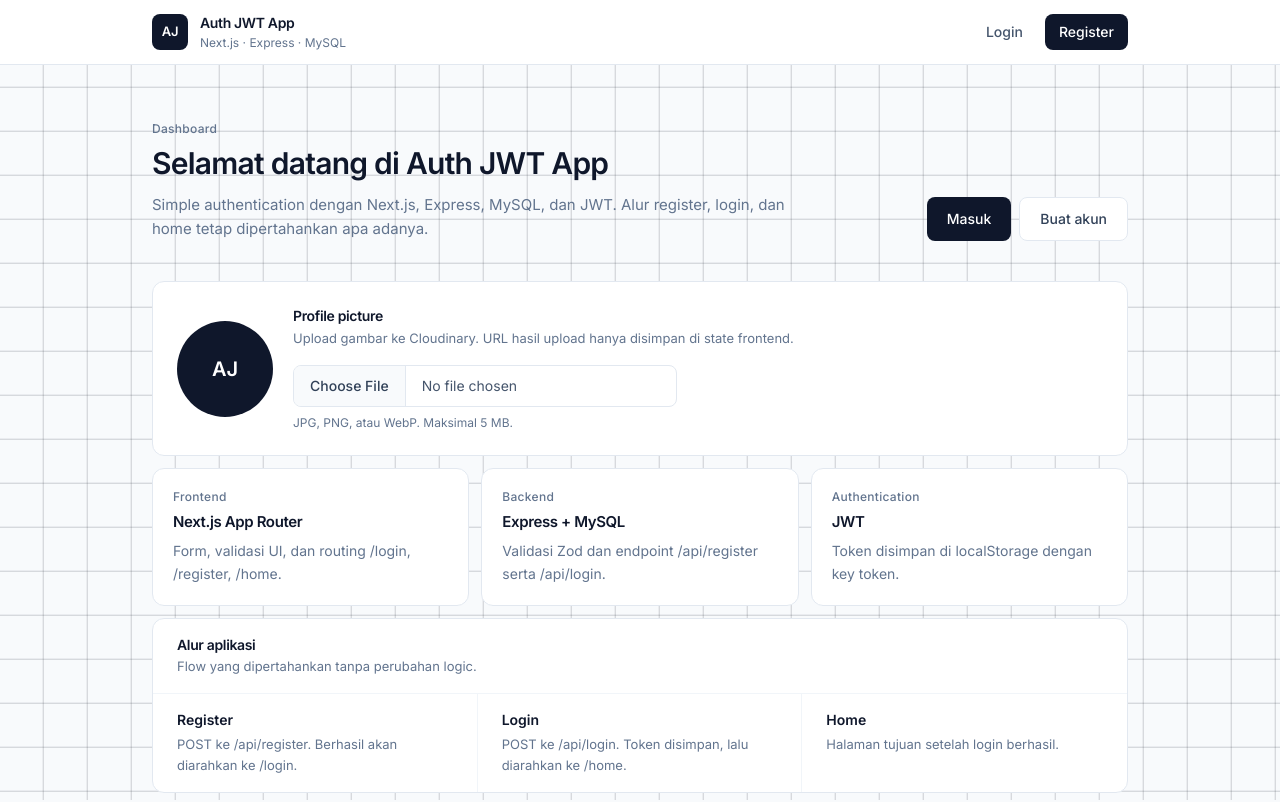
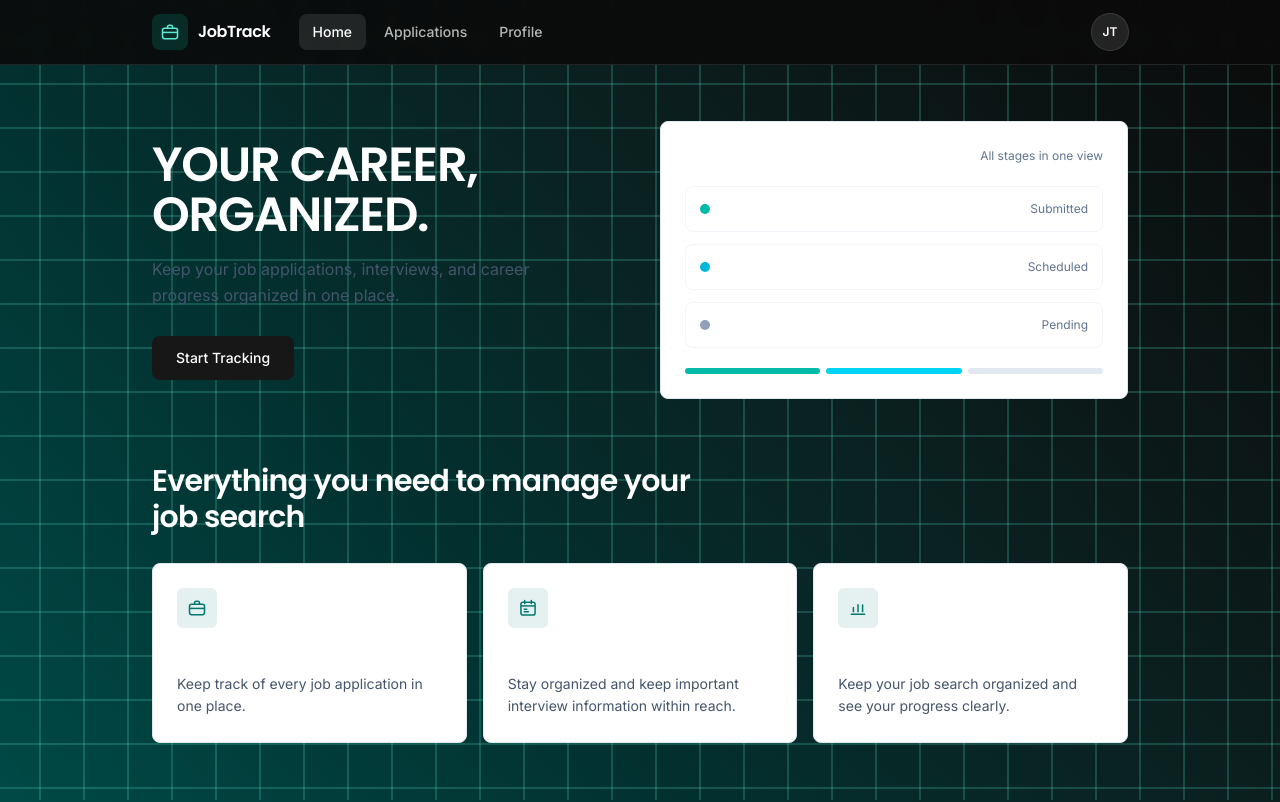
Before and after one commit to FaletehanAlF/auth-jwt-app, a Next.js app in the folder frontend/: page /home in a window 1280 px wide. Shown: the top 802 px of the page. Built offline with nearby package versions, Linux system fonts and the light colour scheme.

Commit message:
update feature

```diff
--- /dev/null
+++ b/frontend/src/app/applications/page.tsx
@@ -0,0 +1,23 @@
+import Link from "next/link";
+
+export default function ApplicationsPage() {
+  return (
+    <main className="flex min-h-dvh items-center justify-center bg-slate-50 p-4">
+      <div className="w-full max-w-sm rounded-lg border border-slate-200 bg-white p-6 text-center">
+        <h1 className="font-display text-xl font-semibold tracking-tight">
+          Applications
+        </h1>
+        <p className="mt-2 text-sm leading-relaxed text-slate-600">
+          Halaman Applications belum tersedia. Fitur ini akan menampilkan
+          daftar lamaran pekerjaan Anda.
+        </p>
+        <Link
+          href="/home"
+          className="mt-5 inline-flex h-11 items-center justify-center rounded-lg bg-neutral-900 px-5 text-sm font-medium text-white transition-colors duration-150 hover:bg-neutral-800 focus-visible:outline-none focus-visible:ring-2 focus-visible:ring-neutral-900 focus-visible:ring-offset-2"
+        >
+          Kembali ke Home
+        </Link>
+      </div>
+    </main>
+  );
+}
--- a/frontend/src/app/home/page.tsx
+++ b/frontend/src/app/home/page.tsx
@@ -1,6 +1,6 @@
 "use client";
 
-import type { ChangeEvent } from "react";
+import type { ChangeEvent, ReactNode } from "react";
 import { useState } from "react";
 import Image from "next/image";
 import Link from "next/link";
@@ -17,37 +17,78 @@ type CloudinaryResponse = {
   };
 };
 
-const stack = [
+const features: { title: string; desc: string; icon: ReactNode }[] = [
   {
-    title: "Frontend",
-    value: "Next.js App Router",
-    desc: "Form, validasi UI, dan routing /login, /register, /home.",
+    title: "Application Tracking",
+    desc: "Keep track of every job application in one place.",
+    icon: (
+      <svg viewBox="0 0 24 24" fill="none" aria-hidden="true" className="h-5 w-5">
+        <rect
+          x="3"
+          y="7.5"
+          width="18"
+          height="12.5"
+          rx="2.5"
+          stroke="currentColor"
+          strokeWidth="1.8"
+        />
+        <path
+          d="M9 7.5V6a2 2 0 0 1 2-2h2a2 2 0 0 1 2 2v1.5"
+          stroke="currentColor"
+          strokeWidth="1.8"
+        />
+        <path d="M3 12.5h18" stroke="currentColor" strokeWidth="1.8" />
+      </svg>
+    ),
   },
   {
-    title: "Backend",
-    value: "Express + MySQL",
-    desc: "Validasi Zod dan endpoint /api/register serta /api/login.",
+    title: "Interview Management",
+    desc: "Stay organized and keep important interview information within reach.",
+    icon: (
+      <svg viewBox="0 0 24 24" fill="none" aria-hidden="true" className="h-5 w-5">
+        <rect x="3.5" y="5" width="17" height="15.5" rx="2.5" stroke="currentColor" strokeWidth="1.8" />
+        <path d="M3.5 9.5h17" stroke="currentColor" strokeWidth="1.8" />
+        <path
+          d="M8 3v3.5M16 3v3.5"
+          stroke="currentColor"
+          strokeWidth="1.8"
+          strokeLinecap="round"
+        />
+        <path
+          d="M7.5 13.5h3M7.5 16.5h5"
+          stroke="currentColor"
+          strokeWidth="1.8"
+          strokeLinecap="round"
+        />
+      </svg>
+    ),
   },
   {
-    title: "Authentication",
-    value: "JWT",
-    desc: "Token disimpan di localStorage dengan key token.",
+    title: "Career Progress",
+    desc: "Keep your job search organized and see your progress clearly.",
+    icon: (
+      <svg viewBox="0 0 24 24" fill="none" aria-hidden="true" className="h-5 w-5">
+        <path
+          d="M4 19.5h16"
+          stroke="currentColor"
+          strokeWidth="1.8"
+          strokeLinecap="round"
+        />
+        <path
+          d="M6.5 16.5v-5M12 16.5V8M17.5 16.5v-8"
+          stroke="currentColor"
+          strokeWidth="1.8"
+          strokeLinecap="round"
+        />
+      </svg>
+    ),
   },
 ];
 
-const flow = [
-  {
-    title: "Register",
-    desc: "POST ke /api/register. Berhasil akan diarahkan ke /login.",
-  },
-  {
-    title: "Login",
-    desc: "POST ke /api/login. Token disimpan, lalu diarahkan ke /home.",
-  },
-  {
-    title: "Home",
-    desc: "Halaman tujuan setelah login berhasil.",
-  },
+const pipelineStages = [
+  { name: "Applied", note: "Submitted", dot: "bg-teal-500" },
+  { name: "Interview", note: "Scheduled", dot: "bg-cyan-500" },
+  { name: "Offer", note: "Pending", dot: "bg-slate-400" },
 ];
 
 export default function HomePage() {
@@ -111,81 +152,198 @@ export default function HomePage() {
   }
 
   return (
-    <div className="relative min-h-screen bg-slate-50 text-slate-900">
+    <div className="relative min-h-screen bg-linear-to-tr from-teal-800 via-teal-950 to-neutral-950 text-white">
       <div aria-hidden="true" className="pointer-events-none fixed inset-0">
         <ShapeGrid
           direction="diagonal"
           speed={0.4}
           squareSize={44}
-          borderColor="rgba(15, 23, 42, 0.1)"
-          hoverFillColor="rgba(13, 148, 136, 0.25)"
+          borderColor="rgba(94, 234, 212, 0.22)"
+          hoverFillColor="rgba(45, 212, 191, 0.35)"
           shape="square"
           hoverTrailAmount={5}
         />
       </div>
       <div className="relative">
-      <header className="border-b border-slate-200 bg-white">
+        <header className="sticky top-0 z-20 border-b border-white/10 bg-neutral-950/90 backdrop-blur">
           <div className="mx-auto flex h-16 w-full max-w-5xl items-center gap-3 px-4 sm:px-6">
-          <div className="flex h-9 w-9 items-center justify-center rounded-lg bg-slate-900 text-[13px] font-semibold tracking-tight text-white">
-            AJ
-          </div>
-          <div className="leading-tight">
-            <p className="text-sm font-semibold tracking-tight">Auth JWT App</p>
-            <p className="mt-0.5 hidden text-xs text-slate-500 sm:block">
-              Next.js &middot; Express &middot; MySQL
-            </p>
-          </div>
+            <Link href="/home" className="flex min-w-0 items-center gap-2.5">
+              <span className="flex h-9 w-9 shrink-0 items-center justify-center rounded-lg bg-teal-400/15">
+                <svg
+                  viewBox="0 0 24 24"
+                  fill="none"
+                  aria-hidden="true"
+                  className="h-5 w-5"
+                >
+                  <rect
+                    x="3"
+                    y="7.5"
+                    width="18"
+                    height="12.5"
+                    rx="2.5"
+                    stroke="#5eead4"
+                    strokeWidth="1.8"
+                  />
+                  <path
+                    d="M9 7.5V6a2 2 0 0 1 2-2h2a2 2 0 0 1 2 2v1.5"
+                    stroke="#5eead4"
+                    strokeWidth="1.8"
+                  />
+                  <path d="M3 12.5h18" stroke="#5eead4" strokeWidth="1.8" />
+                </svg>
+              </span>
+              <span className="font-display text-base font-semibold tracking-tight text-white">
+                JobTrack
+              </span>
+            </Link>
 
-          <nav className="ml-auto flex items-center gap-2">
+            <nav aria-label="Primary" className="ml-4 hidden items-center gap-1 sm:flex">
               <Link
-              href="/login"
-              className="rounded-lg px-3.5 py-2 text-sm font-medium text-slate-600 transition-colors duration-150 hover:bg-slate-100 hover:text-slate-900"
+                href="/home"
+                aria-current="page"
+                className="rounded-lg bg-white/10 px-3.5 py-2 text-sm font-medium text-white"
               >
-              Login
+                Home
               </Link>
               <Link
-              href="/register"
-              className="rounded-lg bg-slate-900 px-3.5 py-2 text-sm font-medium text-white transition-colors duration-150 hover:bg-slate-800"
+                href="/applications"
+                className="rounded-lg px-3.5 py-2 text-sm font-medium text-white/70 transition-colors duration-150 hover:bg-white/10 hover:text-white"
               >
-              Register
+                Applications
+              </Link>
+              <Link
+                href="/profile"
+                className="rounded-lg px-3.5 py-2 text-sm font-medium text-white/70 transition-colors duration-150 hover:bg-white/10 hover:text-white"
+              >
+                Profile
               </Link>
             </nav>
-        </div>
-      </header>
 
-      <main className="mx-auto w-full max-w-5xl px-4 pb-16 pt-10 sm:px-6 sm:pt-14">
-        <p className="text-xs font-medium tracking-wide text-slate-500">
-          Dashboard
-        </p>
-        <div className="mt-2 flex flex-col gap-6 md:flex-row md:items-end md:justify-between">
-          <div className="max-w-2xl">
-            <h1 className="text-2xl font-semibold tracking-tight sm:text-3xl sm:leading-tight">
-              Selamat datang di Auth JWT App
-            </h1>
-            <p className="mt-2.5 text-sm leading-relaxed text-slate-500 sm:text-[15px]">
-              Simple authentication dengan Next.js, Express, MySQL, dan JWT.
-              Alur register, login, dan home tetap dipertahankan apa adanya.
-            </p>
-          </div>
-          <div className="flex min-w-0 flex-col gap-2 sm:flex-row md:shrink-0">
-            <Link
-              href="/login"
-              className="inline-flex h-11 items-center justify-center rounded-lg bg-slate-900 px-5 text-sm font-medium text-white transition-colors duration-150 hover:bg-slate-800 focus-visible:outline-none focus-visible:ring-2 focus-visible:ring-slate-900 focus-visible:ring-offset-2"
-            >
-              Masuk
-            </Link>
-            <Link
-              href="/register"
-              className="inline-flex h-11 items-center justify-center rounded-lg border border-slate-200 bg-white px-5 text-sm font-medium text-slate-700 transition-colors duration-150 hover:border-slate-300 hover:text-slate-900 focus-visible:outline-none focus-visible:ring-2 focus-visible:ring-slate-900 focus-visible:ring-offset-2"
-            >
-              Buat akun
-            </Link>
+            <div className="ml-auto flex shrink-0 items-center">
+              <span className="flex h-9 w-9 items-center justify-center overflow-hidden rounded-full bg-white/10 text-xs font-semibold text-white ring-1 ring-white/20">
+                {profileImageUrl ? (
+                  <Image
+                    src={profileImageUrl}
+                    alt="Profile picture"
+                    width={36}
+                    height={36}
+                    unoptimized
+                    className="h-full w-full object-cover"
+                  />
+                ) : (
+                  <span>JT</span>
+                )}
+              </span>
             </div>
           </div>
 
-        <section className="mt-10 rounded-xl border border-slate-200 bg-white">
-          <div className="flex flex-col gap-5 p-5 sm:flex-row sm:items-center sm:p-6">
-            <div className="flex h-24 w-24 shrink-0 items-center justify-center overflow-hidden rounded-full bg-slate-900 text-xl font-semibold text-white">
+          <nav aria-label="Primary" className="border-t border-slate-100 sm:hidden">
+            <div className="mx-auto flex w-full max-w-5xl items-center gap-1 px-4 py-2">
+              <Link
+                href="/home"
+                aria-current="page"
+                className="flex-1 rounded-lg bg-slate-100 px-3 py-2 text-center text-sm font-medium text-slate-900"
+              >
+                Home
+              </Link>
+              <Link
+                href="/applications"
+                className="flex-1 rounded-lg px-3 py-2 text-center text-sm font-medium text-slate-600 hover:bg-slate-100 hover:text-slate-900"
+              >
+                Applications
+              </Link>
+              <Link
+                href="/profile"
+                className="flex-1 rounded-lg px-3 py-2 text-center text-sm font-medium text-slate-600 hover:bg-slate-100 hover:text-slate-900"
+              >
+                Profile
+              </Link>
+            </div>
+          </nav>
+        </header>
+
+        <main>
+          <section className="mx-auto w-full max-w-5xl px-4 pb-12 pt-10 sm:px-6 sm:pt-14 lg:pb-16">
+            <div className="grid grid-cols-1 items-center gap-10 lg:grid-cols-2">
+              <div className="min-w-0">
+                <h1 className="font-display text-4xl font-semibold leading-[1.05] tracking-tight sm:text-5xl">
+                  YOUR CAREER,
+                  <br />
+                  ORGANIZED.
+                </h1>
+                <p className="mt-4 max-w-md text-sm leading-relaxed text-slate-600 sm:text-base">
+                  Keep your job applications, interviews, and career progress
+                  organized in one place.
+                </p>
+                <Link
+                  href="/applications"
+                  className="mt-7 inline-flex h-11 items-center justify-center rounded-lg bg-neutral-900 px-6 text-sm font-medium text-white transition-colors duration-150 hover:bg-neutral-800 focus-visible:outline-none focus-visible:ring-2 focus-visible:ring-neutral-900 focus-visible:ring-offset-2"
+                >
+                  Start Tracking
+                </Link>
+              </div>
+
+              <div className="min-w-0 rounded-lg border border-slate-200 bg-white p-5 sm:p-6">
+                <div className="flex items-center justify-between gap-3">
+                  <p className="text-sm font-semibold tracking-tight">
+                    Application pipeline
+                  </p>
+                  <p className="text-xs text-slate-500">All stages in one view</p>
+                </div>
+                <ul className="mt-5 space-y-3">
+                  {pipelineStages.map((stage) => (
+                    <li
+                      key={stage.name}
+                      className="flex items-center gap-3 rounded-lg border border-slate-100 px-3.5 py-3"
+                    >
+                      <span
+                        aria-hidden="true"
+                        className={`h-2.5 w-2.5 shrink-0 rounded-full ${stage.dot}`}
+                      />
+                      <span className="text-sm font-medium">{stage.name}</span>
+                      <span className="ml-auto text-xs text-slate-500">
+                        {stage.note}
+                      </span>
+                    </li>
+                  ))}
+                </ul>
+                <div aria-hidden="true" className="mt-5 flex gap-1.5">
+                  <span className="h-1.5 flex-1 rounded-full bg-teal-500" />
+                  <span className="h-1.5 flex-1 rounded-full bg-cyan-400" />
+                  <span className="h-1.5 flex-1 rounded-full bg-slate-200" />
+                </div>
+              </div>
+            </div>
+          </section>
+
+          <section className="mx-auto w-full max-w-5xl px-4 pb-12 sm:px-6 lg:pb-16">
+            <h2 className="max-w-xl font-display text-2xl font-semibold tracking-tight sm:text-3xl">
+              Everything you need to manage your job search
+            </h2>
+            <div className="mt-7 grid grid-cols-1 gap-4 sm:grid-cols-3">
+              {features.map((feature) => (
+                <div
+                  key={feature.title}
+                  className="rounded-lg border border-slate-200 bg-white p-5 sm:p-6"
+                >
+                  <span className="inline-flex h-10 w-10 items-center justify-center rounded-md bg-teal-700/10 text-teal-700">
+                    {feature.icon}
+                  </span>
+                  <p className="mt-4 text-[15px] font-semibold tracking-tight">
+                    {feature.title}
+                  </p>
+                  <p className="mt-1.5 text-sm leading-relaxed text-slate-600">
+                    {feature.desc}
+                  </p>
+                </div>
+              ))}
+            </div>
+          </section>
+
+          <section className="mx-auto w-full max-w-5xl px-4 pb-12 sm:px-6 lg:pb-16">
+            <div className="rounded-lg border border-slate-200 bg-white p-5 sm:p-6">
+              <div className="flex flex-col gap-5 sm:flex-row sm:items-center">
+                <div className="flex h-24 w-24 shrink-0 items-center justify-center overflow-hidden rounded-full bg-neutral-900 text-xl font-semibold text-white">
                   {profileImageUrl ? (
                     <Image
                       src={profileImageUrl}
@@ -196,7 +354,7 @@ export default function HomePage() {
                       className="h-full w-full object-cover"
                     />
                   ) : (
-                <span>AJ</span>
+                    <span>JT</span>
                   )}
                 </div>
 
@@ -237,53 +395,36 @@ export default function HomePage() {
                   )}
                 </div>
               </div>
+            </div>
           </section>
 
-        <section className="mt-3 grid grid-cols-1 gap-3 sm:grid-cols-3">
-          {stack.map((item) => (
-            <div
-              key={item.title}
-              className="rounded-xl border border-slate-200 bg-white p-5"
+          <section className="mx-auto w-full max-w-5xl px-4 pb-16 sm:px-6">
+            <div className="rounded-lg bg-neutral-950 px-6 py-10 text-center sm:px-10 sm:py-12">
+              <h2 className="font-display text-2xl font-semibold tracking-tight text-white sm:text-3xl">
+                Stay organized.
+                <br />
+                Keep moving forward.
+              </h2>
+              <Link
+                href="/applications"
+                className="mt-6 inline-flex h-11 items-center justify-center rounded-lg bg-white px-6 text-sm font-medium text-neutral-900 transition-colors duration-150 hover:bg-slate-100 focus-visible:outline-none focus-visible:ring-2 focus-visible:ring-white focus-visible:ring-offset-2 focus-visible:ring-offset-neutral-950"
               >
-              <p className="text-xs font-medium tracking-wide text-slate-500">
-                {item.title}
+                Start Tracking
+              </Link>
+            </div>
+          </section>
+        </main>
+
+        <footer className="border-t border-slate-200 bg-white">
+          <div className="mx-auto flex w-full max-w-5xl flex-col gap-1 px-4 py-6 sm:flex-row sm:items-center sm:justify-between sm:px-6">
+            <p className="font-display text-sm font-semibold tracking-tight">
+              JobTrack
             </p>
-              <p className="mt-1.5 text-[15px] font-semibold tracking-tight">
-                {item.value}
-              </p>
-              <p className="mt-1.5 text-sm leading-relaxed text-slate-500">
-                {item.desc}
+            <p className="text-xs text-slate-500">
+              Career &amp; Job Application Tracker
             </p>
           </div>
-          ))}
-        </section>
-
-        <section className="mt-3 rounded-xl border border-slate-200 bg-white">
-          <div className="border-b border-slate-100 px-5 py-4 sm:px-6">
-            <h2 className="text-sm font-semibold tracking-tight">
-              Alur aplikasi
-            </h2>
-            <p className="mt-0.5 text-[13px] text-slate-500">
-              Flow yang dipertahankan tanpa perubahan logic.
-            </p>
-          </div>
-          <ol className="grid grid-cols-1 divide-y divide-slate-100 sm:grid-cols-3 sm:divide-x sm:divide-y-0">
-            {flow.map((item) => (
-              <li key={item.title} className="px-5 py-4 sm:px-6">
-                <p className="text-sm font-semibold">{item.title}</p>
-                <p className="mt-1 text-[13px] leading-relaxed text-slate-500">
-                  {item.desc}
-                </p>
-              </li>
-            ))}
-          </ol>
-        </section>
-
-        <p className="mt-8 text-xs leading-relaxed text-slate-500">
-          Portfolio project &middot; Styling diperbarui, authentication logic
-          tidak diubah.
-        </p>
-      </main>
+        </footer>
       </div>
     </div>
   );
--- /dev/null
+++ b/frontend/src/app/profile/page.tsx
@@ -0,0 +1,23 @@
+import Link from "next/link";
+
+export default function ProfilePage() {
+  return (
+    <main className="flex min-h-dvh items-center justify-center bg-slate-50 p-4">
+      <div className="w-full max-w-sm rounded-lg border border-slate-200 bg-white p-6 text-center">
+        <h1 className="font-display text-xl font-semibold tracking-tight">
+          Profile
+        </h1>
+        <p className="mt-2 text-sm leading-relaxed text-slate-600">
+          Halaman Profile belum tersedia. Upload foto profil untuk saat ini
+          tetap dapat dilakukan dari halaman Home.
+        </p>
+        <Link
+          href="/home"
+          className="mt-5 inline-flex h-11 items-center justify-center rounded-lg bg-neutral-900 px-5 text-sm font-medium text-white transition-colors duration-150 hover:bg-neutral-800 focus-visible:outline-none focus-visible:ring-2 focus-visible:ring-neutral-900 focus-visible:ring-offset-2"
+        >
+          Kembali ke Home
+        </Link>
+      </div>
+    </main>
+  );
+}
```
Lines whose indentation alone changed are shown as unchanged.
